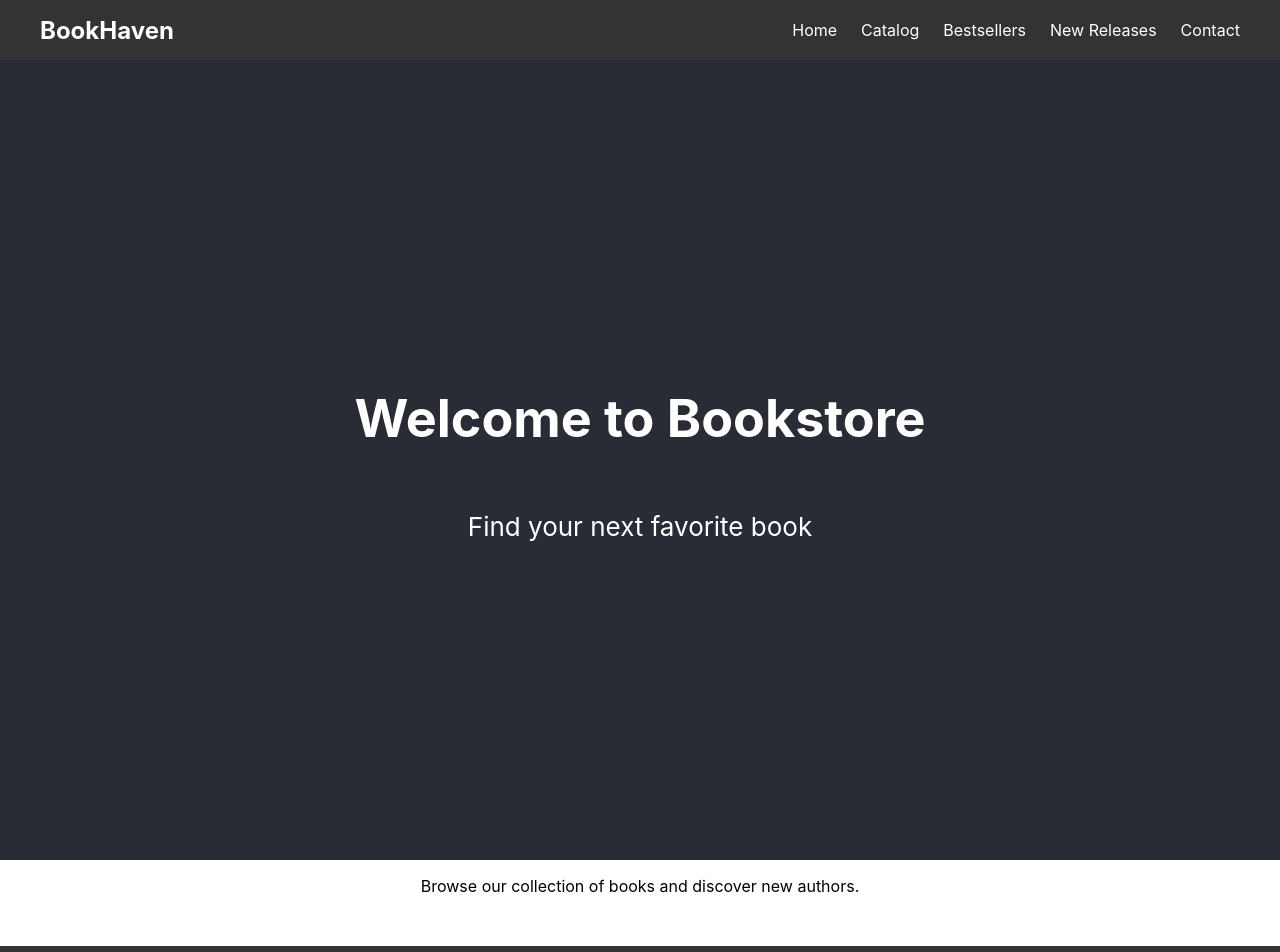
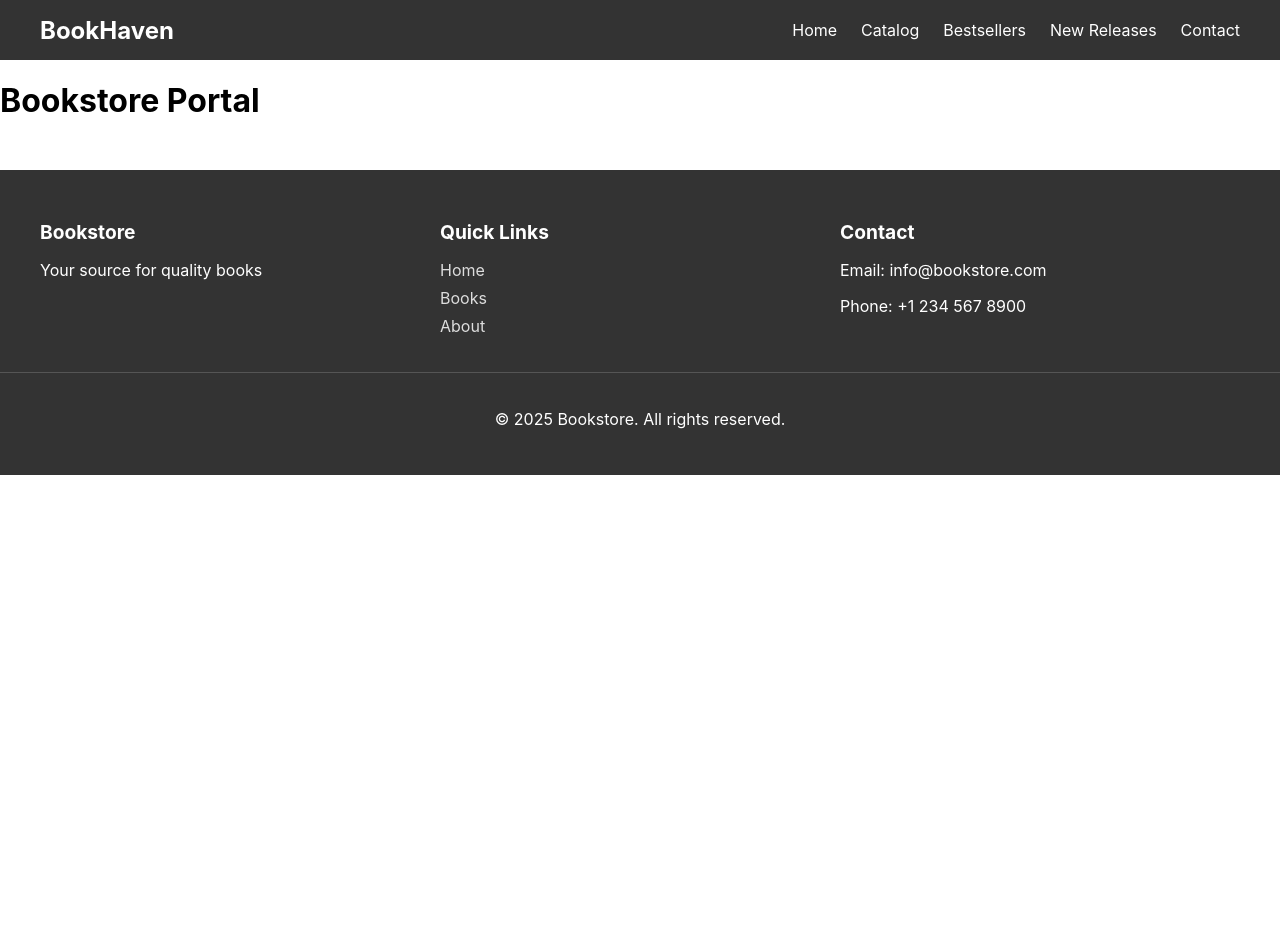
Before and after one commit to Arktra/react-firebase-devops-poros, a React (Create React App) app: page / in a window 1280 px wide. Shown: the top 952 px of the page. After the commit the page ends 800 px from the top, so only its background shows below. Built offline with nearby package versions, Linux system fonts and the light colour scheme.

Commit message:
Update App.js

```diff
--- a/src/App.js
+++ b/src/App.js
@@ -5,16 +5,10 @@ import './App.css';
 
 function App() {
   return (
-    <div className="App">
+    <div className="App-wrapper">
       <Navbar />
-      <div className="container">
-        <header className="App-header">
-          <h1>Welcome to Bookstore</h1>
-          <p>Find your next favorite book</p>
-        </header>
-        <main>
-          <p>Browse our collection of books and discover new authors.</p>
-        </main>
+      <div className="content">
+        <h1>Bookstore Portal</h1>
       </div>
       <Footer />
     </div>
```
